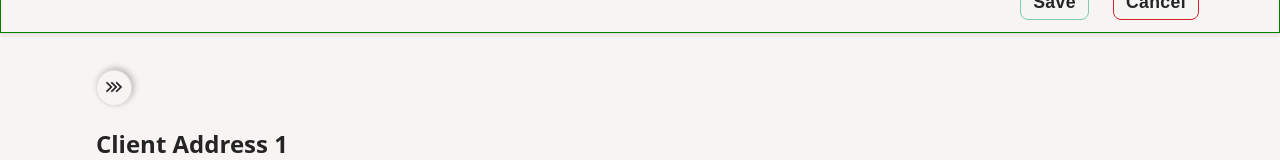
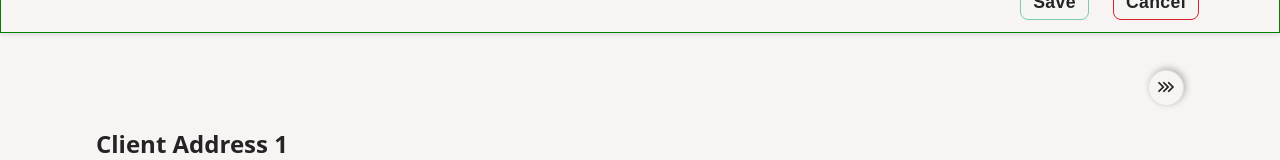
Before and after one commit to banuaggun/invoice-app-react, a React (Vite) app: page /new in a window 1280 px wide. Shown: the part 130-290 px from the top of the page. Built offline with nearby package versions, Linux system fonts and the light colour scheme.

Commit message:
feat(pagination): align forward button right on step 1, add back button left on subsequent steps

```diff
--- a/src/components/common/form-elements/Pagination.jsx
+++ b/src/components/common/form-elements/Pagination.jsx
@@ -1,33 +1,54 @@
-import React from 'react'
-import './form-elements.css';
-import BackIcon from '../../../assets/icons/BackIcon';
-import ForwardIcon from '../../../assets/icons/ForwardIcon';
+import React from "react";
+import "./form-elements.css";
+import BackIcon from "../../../assets/icons/BackIcon";
+import ForwardIcon from "../../../assets/icons/ForwardIcon";
 
 const Pagination = ({ step, setStep, showPreview, setShowPreview }) => {
   return (
     <div className="pagination">
-      {step > 1 && (
-        <button className='btn-back cta-back' type="button" onClick={() => setStep(step - 1)}>
+      {step === 1 && (
+        <div className="right">
+          <button
+            className="btn-forward cta-back"
+            type="button"
+            onClick={() => setStep(step + 1)}>
+            <ForwardIcon />
+          </button>
+        </div>
+      )}
+
+      {step > 1 && step < 5 && (
+        <>
+          <button
+            className="btn-back cta-back"
+            type="button"
+            onClick={() => setStep(step - 1)}>
             <BackIcon />
           </button>
-      )}
-      {step < 5 && (
-        <button className='btn-forward cta-back' type="button" onClick={() => setStep(step + 1)}>
+          <button
+            className="btn-forward cta-back"
+            type="button"
+            onClick={() => setStep(step + 1)}>
             <ForwardIcon />
           </button>
+        </>
       )}
+
       {step === 5 && (
+        <>
+          <button
+            className="btn-back cta-back"
+            type="button"
+            onClick={() => setStep(step - 1)}>
+            <BackIcon />
+          </button>
           <button type="button" onClick={() => setShowPreview(!showPreview)}>
             {showPreview ? "Preview Close" : "Preview"}
           </button>
+        </>
       )}
     </div>
-
-
-
-
   );
 };
 
-
-export default Pagination
+export default Pagination;
--- a/src/components/common/form-elements/form-elements.css
+++ b/src/components/common/form-elements/form-elements.css
@@ -335,9 +335,13 @@ path.two {
   margin: 0 auto;
 }
 
+.right {
+  width: 100%;
+  display: flex;
+  justify-content: flex-end;
+}
 
 /* ----- pagination ----- */
-
 
 /* ------ form total ----- */
 .form-total-web {
```
Lines whose indentation alone changed are shown as unchanged.
